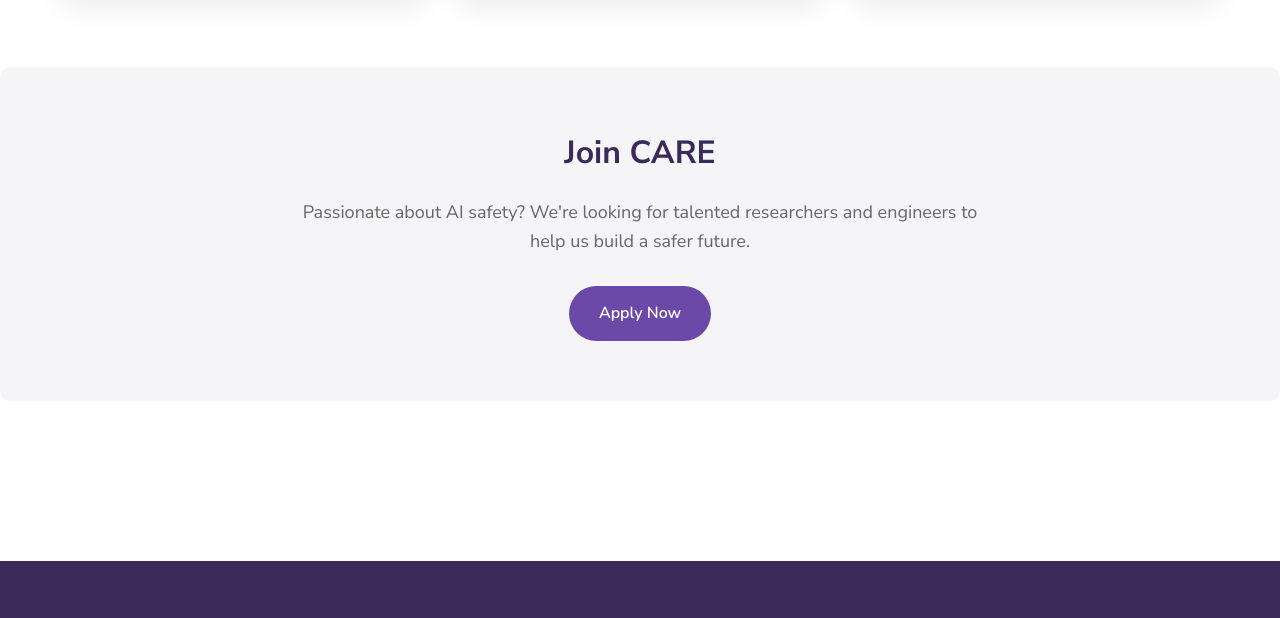
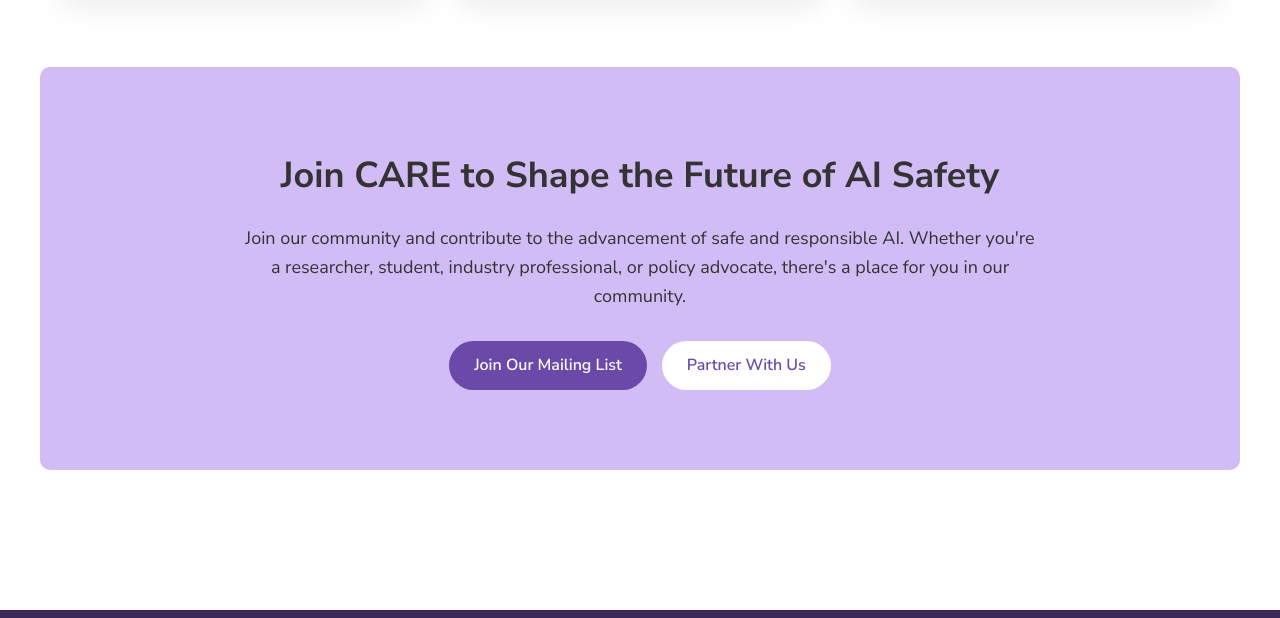
Before and after one commit to CareAISafety/careaisafety.github.io, a plain HTML site: page team.html in a window 1280 px wide. Shown: the part 2074-2692 px from the top of the page. Drawn offline with Linux system fonts and the light colour scheme.

```diff
--- a/team.html
+++ b/team.html
@@ -691,6 +691,63 @@
                 grid-template-columns: 1fr;
             }
         }
+
+        /* CTA Section Styles */
+        .cta {
+            background-color: var(--light-purple);
+            border-radius: 10px;
+            margin: 60px auto;
+            max-width: 1200px;
+            padding: 80px 20px;
+            text-align: center;
+        }
+
+        .cta-content {
+            max-width: 800px;
+            margin: 0 auto;
+        }
+
+        .cta h2 {
+            font-size: 36px;
+            margin-bottom: 20px;
+            color: var(--text-dark);
+        }
+
+        .cta p {
+            font-size: 18px;
+            margin-bottom: 30px;
+            color: var(--text-dark);
+        }
+
+        .cta-buttons {
+            display: flex;
+            gap: 15px;
+            justify-content: center;
+            margin-top: 25px;
+        }
+
+        .cta .btn {
+            padding: 12px 25px;
+            border-radius: 30px;
+            text-decoration: none;
+            font-weight: 600;
+            transition: all 0.3s ease;
+        }
+
+        .cta .btn:first-child {
+            background-color: var(--primary-purple);
+            color: var(--white);
+        }
+
+        .cta .btn:last-child {
+            background-color: var(--white);
+            color: var(--primary-purple);
+        }
+
+        .cta .btn:hover {
+            transform: translateY(-3px);
+            box-shadow: 0 4px 10px rgba(0,0,0,0.1);
+        }
     </style>
 </head>
 <body>
@@ -788,7 +845,7 @@
             <div class="container-large">
                 <div class="team-section-title">
                     <h2>Leadership Team</h2>
-                    <p>Our leadership team guides the center's research direction and strategic initiatives</p>
+                    <p>Our leadership team guides CARE's research direction and strategic initiatives</p>
                 </div>
 
                 <div class="team-grid">
@@ -1064,14 +1121,18 @@
             </div>
         </section>
 
-        <!-- Join Team Section - Updated and Properly Styled -->
-        <section class="join-team">
-            <div class="container-large">
-                <h2>Join CARE</h2>
-                <p>Passionate about AI safety? We're looking for talented researchers and engineers to help us build a safer future.</p>
-                <a href="#" class="join-button">Apply Now</a>
+        <!-- Join Team Section - Updated to match the "Get Involved with CARE" section -->
+        <section class="cta">
+            <div class="cta-content">
+                <h2>Join CARE to Shape the Future of AI Safety</h2>
+                <p>Join our community and contribute to the advancement of safe and responsible AI. Whether you're a researcher, student, industry professional, or policy advocate, there's a place for you in our community.</p>
+                <div class="cta-buttons">
+                    <a href="#subscribe" class="btn">Join Our Mailing List</a>
+                    <a href="contact.html" class="btn">Partner With Us</a>
+                </div>
             </div>
         </section>
+
     </main>
 
     <!-- Footer -->
```
